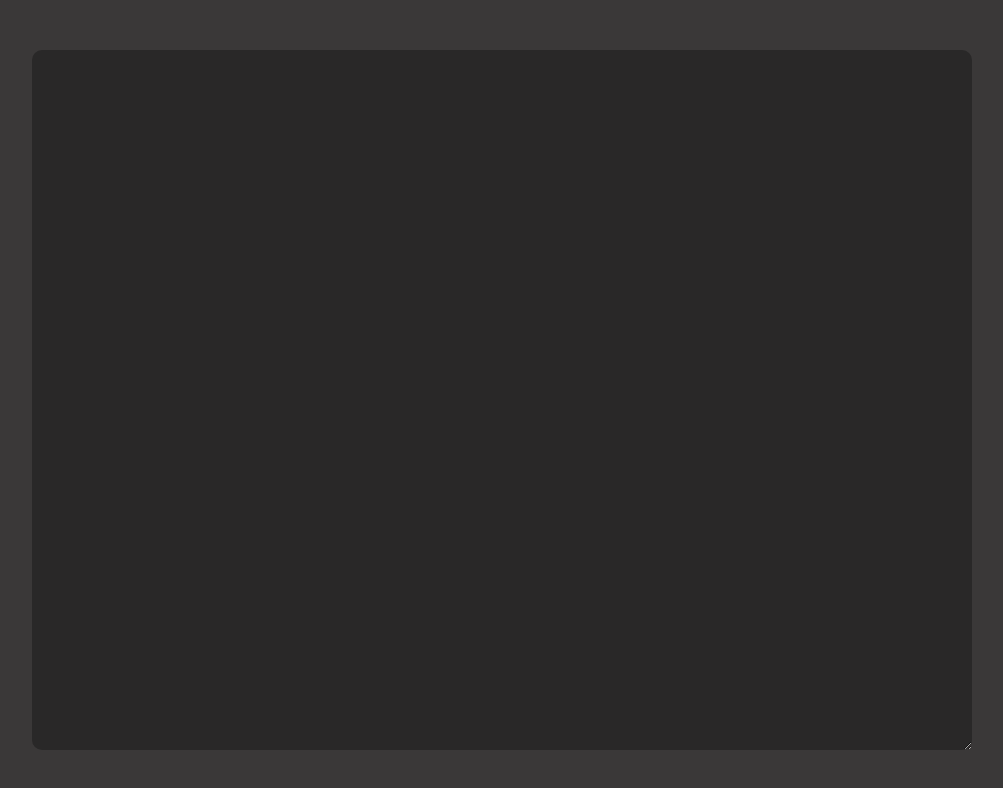
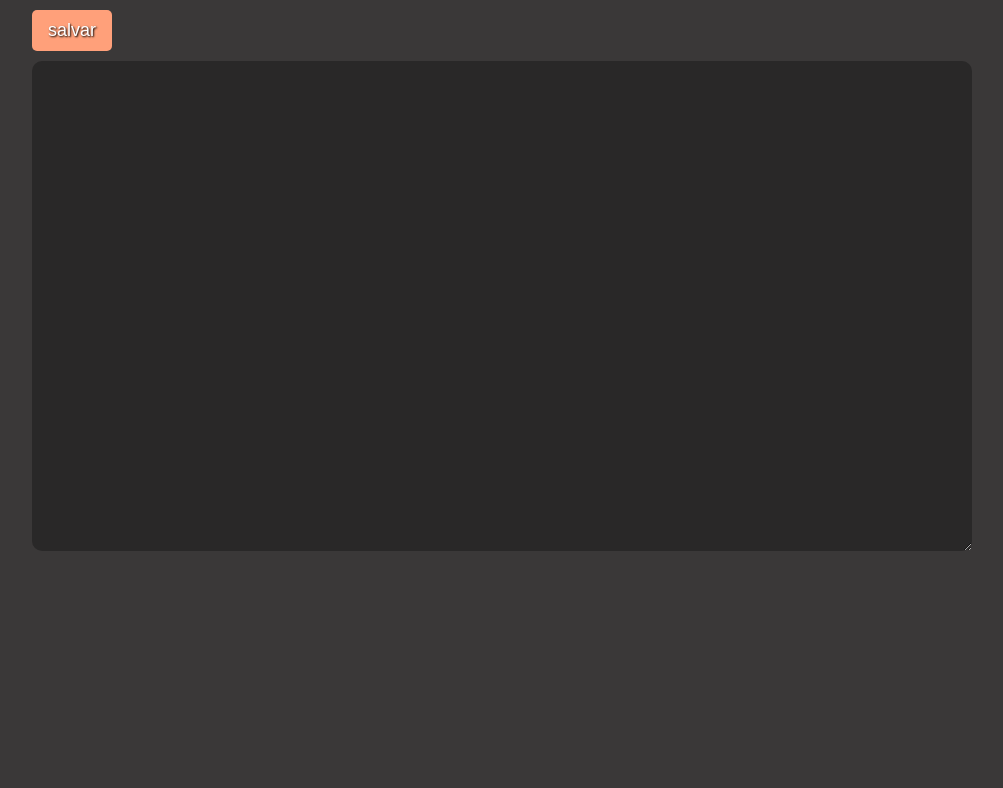
Before and after one commit to alves-victor/text-writer, a Next.js app: page /writing in a window 1280 px wide. Shown: the top 788 px of the page, without its empty margins (138-1141 px from the left). Built offline with nearby package versions, Linux system fonts and the light colour scheme.

Commit message:
adição de top section para mais opções

```diff
--- a/src/components/text-area/index.tsx
+++ b/src/components/text-area/index.tsx
@@ -3,7 +3,10 @@ import './style.css'
 export default function Text(){
     return(
         <main className="main">
-            <textarea name="content" className="text-area" cols={30} rows={10}></textarea>
+            <section className='top-section'>
+                <button className='btn'>salvar</button>
+            </section>
+            <textarea name="content" className="text-area" cols={30} rows={25}></textarea>
         </main>
     )
 }
--- a/src/components/text-area/style.css
+++ b/src/components/text-area/style.css
@@ -1,9 +1,8 @@
 .main{
-    margin: auto;
+    margin: 0 auto;
     width: 100%;
-    min-height: 90vh;
     display: flex;
-    justify-content: center;
+    flex-direction: column;
     padding: 10px;
 }
 
@@ -20,3 +19,7 @@
 .text-area:focus{
     outline: none;
 }
+
+.btn{
+    margin-bottom: 10px;
+}
```
